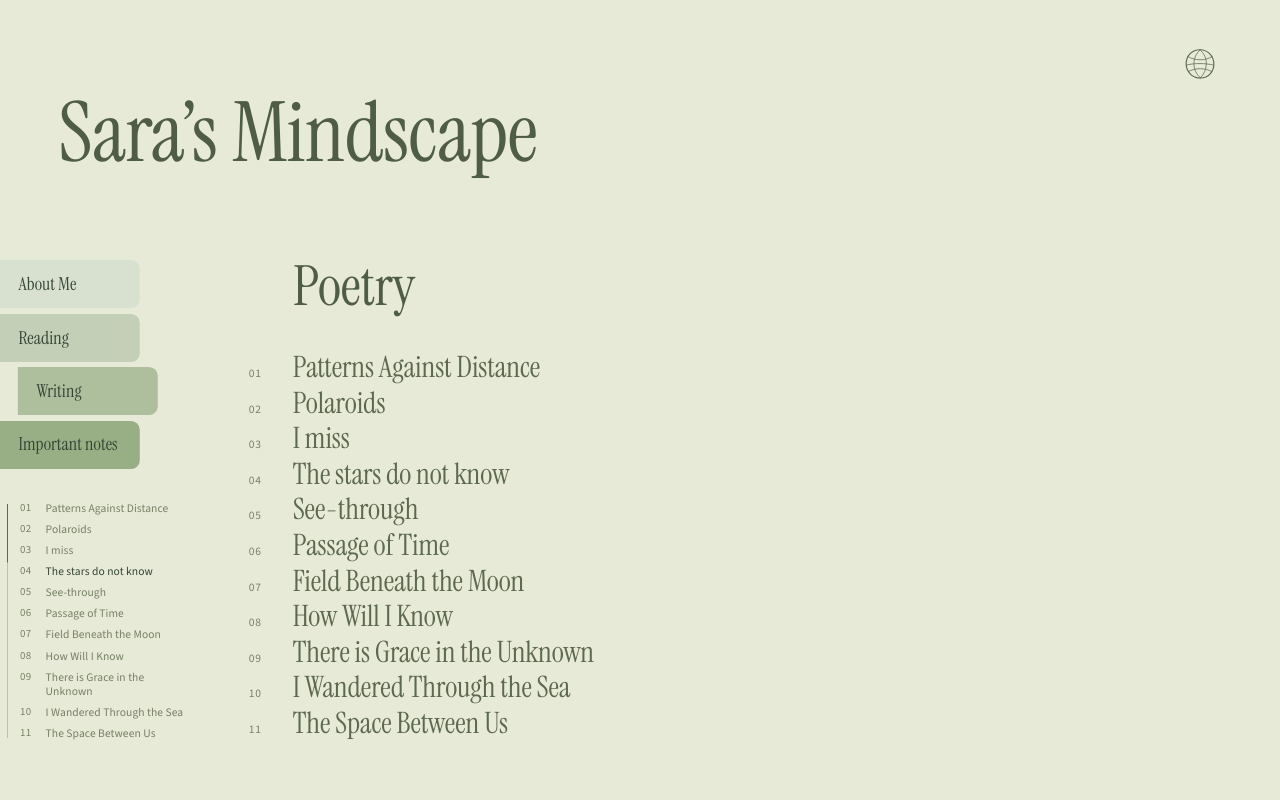
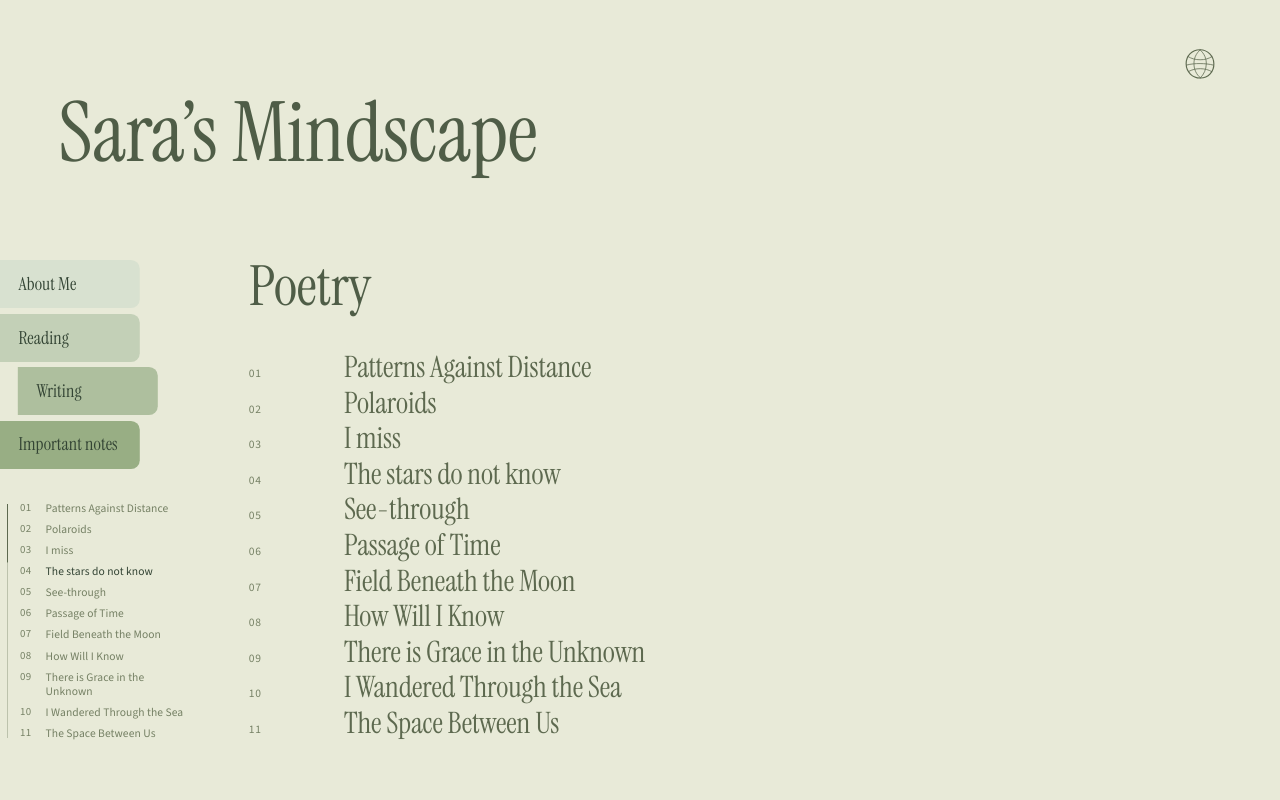
Before and after one commit to saykig/sarakim23, a Next.js app: page /writing/poetry in a window 1280 px wide. Shown: the top 800 px of the page. Built offline with nearby package versions, Linux system fonts and the light colour scheme.

Commit message:
Align poetry archive grid

```diff
--- a/app/global.css
+++ b/app/global.css
@@ -2242,6 +2242,10 @@ body:has(.memory-page) ::selection {
   width: 100%;
 }
 
+.mindscape-poetry-section > h2 {
+  margin-left: calc(-1 * var(--poetry-title-gutter));
+}
+
 .poetry-opening-toc {
   width: min(calc(100% + var(--poetry-title-gutter)), 48.75rem);
   margin-left: calc(-1 * var(--poetry-title-gutter));
@@ -2258,7 +2262,7 @@ body:has(.memory-page) ::selection {
   display: grid;
   grid-template-columns: 2.25rem minmax(0, 1fr);
   align-items: baseline;
-  gap: 0.5rem;
+  gap: calc(0.5rem + var(--poetry-panel-offset));
 }
 
 .poetry-opening-toc li + li {
```
